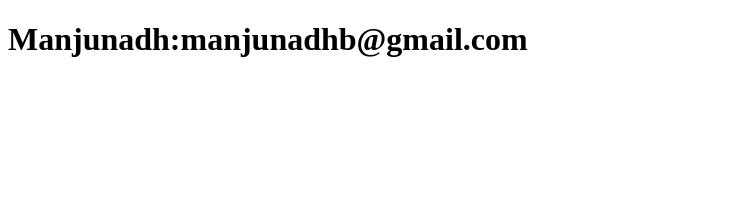
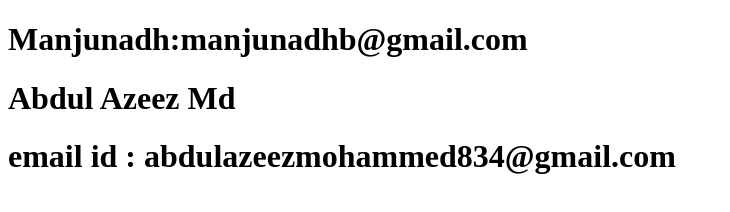
Before and after one commit to manjunadhb/emailIds, a plain HTML site: page index.html in a window 1280 px wide. Shown: the whole page, without its empty margins (0-730 px from the left). Drawn offline with Linux system fonts and the light colour scheme.

Commit message:
abdul azeez added name and email id

```diff
--- a/index.html
+++ b/index.html
@@ -8,6 +8,8 @@
 </head>
 <body>
     <h1>Manjunadh:manjunadhb@gmail.com</h1>
+    <h1>Abdul Azeez Md</h1>
+    <h1>email id : abdulazeezmohammed834@gmail.com</h1>
 
 </body>
 </html>
```
